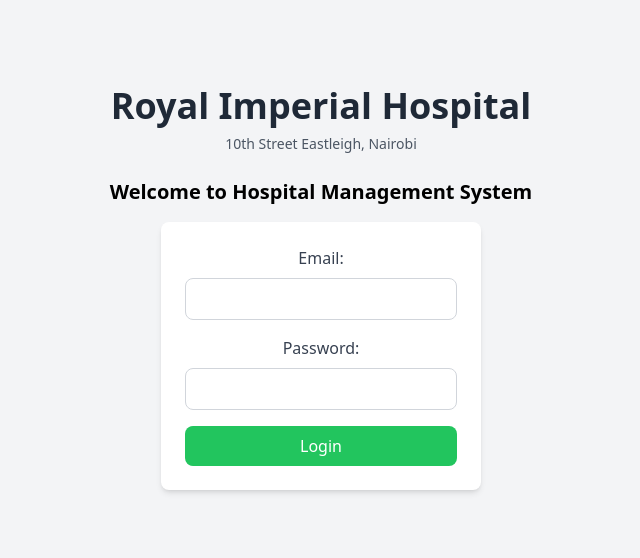
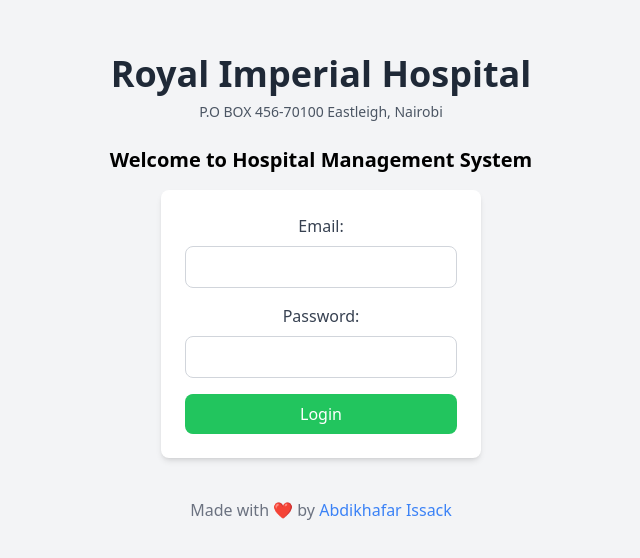
Before and after one commit to Abdikhafar-hub/Royal-Imperial-Hospital, a React (Vite) app: page / in a window 1280 px wide. Shown: the part 128-686 px from the top of the page, without its empty margins (319-959 px from the left). Built offline with nearby package versions, Linux system fonts and the light colour scheme.

Commit message:
walai ya mwisho

```diff
--- a/src/components/HomePage.jsx
+++ b/src/components/HomePage.jsx
@@ -21,7 +21,7 @@ function HomePage({ onLogin }) {
   return (
     <div className="flex flex-col items-center justify-center min-h-screen bg-gray-100">
       <h1 className="text-4xl font-bold text-gray-800 mb-2">Royal Imperial Hospital</h1>
-      <p className="text-sm text-gray-600 mb-6">10th Street Eastleigh, Nairobi</p>
+      <p className="text-sm text-gray-600 mb-6">P.O BOX 456-70100 Eastleigh, Nairobi</p>
       <h2 className="text-xl font-semibold mb-4">Welcome to Hospital Management System</h2>
       <form className="bg-white p-6 rounded-lg shadow-md w-80" onSubmit={handleSubmit}>
         <div className="mb-4">
@@ -51,6 +51,21 @@ function HomePage({ onLogin }) {
           Login
         </button>
       </form>
+
+      {/* Copyright Section */}
+      <footer className="mt-10 text-center">
+        <p className="text-gray-500">
+          Made with ❤️ by{' '}
+          <a
+            href="https://www.instagram.com/abdikhafar_issack/"
+            target="_blank"
+            rel="noopener noreferrer"
+            className="text-blue-500 hover:underline"
+          >
+            Abdikhafar Issack
+          </a>
+        </p>
+      </footer>
     </div>
   );
 }
--- a/src/components/NavBar.jsx
+++ b/src/components/NavBar.jsx
@@ -17,8 +17,23 @@ const NavBar = () => {
         </button>
       </div>
 
-      {/* Menu for mobile */}
-      <ul className={`md:hidden absolute bg-gray-800 w-full transition-all duration-500 ease-in-out ${isOpen ? 'top-16' : '-top-full'}`}>
+      {/* Desktop menu */}
+      <ul className="hidden md:flex md:space-x-6 md:w-full md:justify-center">
+        <li className="text-white"><Link to="/" className="active">Home</Link></li>
+        <li className="text-white"><Link to="/admins">Admins</Link></li>
+        <li className="text-white"><Link to="/patients">Patients</Link></li>
+        <li className="text-white"><Link to="/doctors">Doctors</Link></li>
+        <li className="text-white"><Link to="/appointments">Appointments</Link></li>
+        <li className="text-white"><Link to="/medical-records">Medical Records</Link></li>
+      </ul>
+
+      {/* Logout button */}
+      <button className="bg-red-500 text-white py-2 px-4 rounded">
+        Logout
+      </button>
+
+      {/* Mobile menu */}
+      <ul className={`absolute md:hidden bg-gray-800 w-full top-16 transition-all duration-500 ease-in-out ${isOpen ? 'block' : 'hidden'}`}>
         <li className="text-white py-2 text-center"><Link to="/" onClick={() => setIsOpen(false)}>Home</Link></li>
         <li className="text-white py-2 text-center"><Link to="/admins" onClick={() => setIsOpen(false)}>Admins</Link></li>
         <li className="text-white py-2 text-center"><Link to="/patients" onClick={() => setIsOpen(false)}>Patients</Link></li>
@@ -26,16 +41,6 @@ const NavBar = () => {
         <li className="text-white py-2 text-center"><Link to="/appointments" onClick={() => setIsOpen(false)}>Appointments</Link></li>
         <li className="text-white py-2 text-center"><Link to="/medical-records" onClick={() => setIsOpen(false)}>Medical Records</Link></li>
       </ul>
-
-      {/* Menu for desktop */}
-      <ul className="hidden md:flex md:space-x-6 md:items-center">
-        <li className="text-white"><Link to="/" className="active">Home</Link></li>
-        <li className="text-white"><Link to="/admins">Admins</Link></li>
-        <li className="text-white"><Link to="/patients">Patients</Link></li>
-        <li className="text-white"><Link to="/doctors">Doctors</Link></li>
-        <li className="text-white"><Link to="/appointments">Appointments</Link></li>
-        <li className="text-white"><Link to="/medical-records">Medical Records</Link></li>
-      </ul>
     </nav>
   );
 };
```
